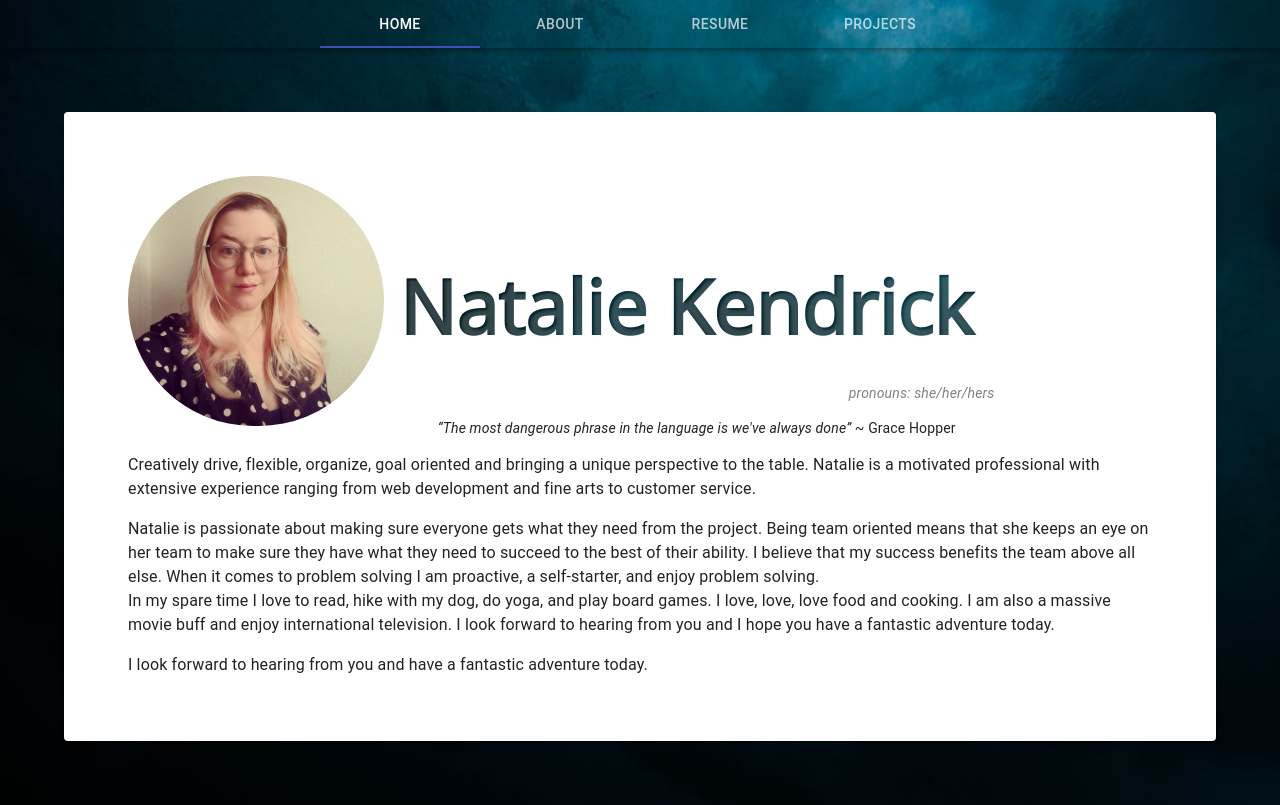
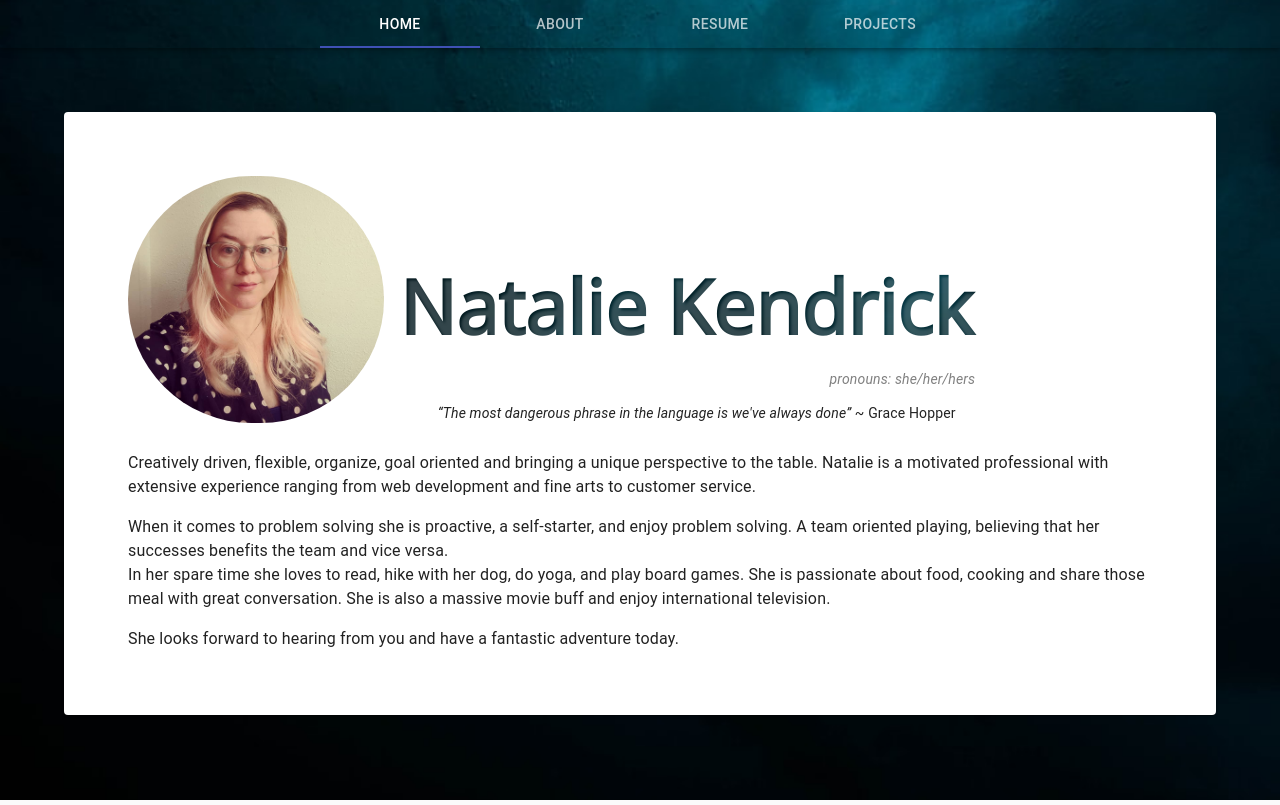
Before and after one commit to listenToRipley/nataliekendrick, a React (Create React App) app: page /about in a window 1280 px wide. Built offline with nearby package versions, Linux system fonts and the light colour scheme.

Commit message:
update about content

```diff
--- a/src/Components/About.js
+++ b/src/Components/About.js
@@ -8,9 +8,9 @@ import './Components.css';
 const About = () => {
   return (
     <Paper className="aboutPage">
-    <Grid root spacing={2} className='aboutHeader' alignContent='space-evenly' noWrap='true'>
+    <Grid root spacing={3} className='aboutHeader' alignContent='space-evenly' noWrap='true'>
     <Grid container>
-    <Grid item xs={12} s={6} md={5} lg={3} spacing={2} alignItem='center'>
+    <Grid item xs={12} s={6} md={5} lg={3} alignItem='center'>
     <img
       className="profilePic"
       alt='Natalie Kendrick'
@@ -34,15 +34,15 @@ const About = () => {
       </Grid>
 
     <Typography paragraph>
-    Creatively drive, flexible, organize, goal oriented and bringing a unique perspective to the table. Natalie is a motivated professional with extensive experience ranging from web development and fine arts to customer service.
+    Creatively driven, flexible, organize, goal oriented and bringing a unique perspective to the table. Natalie is a motivated professional with extensive experience ranging from web development and fine arts to customer service.
     </Typography>
-    <Typography> Natalie is passionate about making sure everyone gets what they need from the project. Being team oriented means that she keeps an eye on her team to make sure they have what they need to succeed to the best of their ability. I believe that my success benefits the team above all else. When it comes to problem solving I am proactive, a self-starter, and enjoy problem solving.
+    <Typography> When it comes to problem solving she is proactive, a self-starter, and enjoy problem solving. A team oriented playing, believing that her successes benefits the team and vice versa.
 </Typography>
     <Typography paragraph>
-    In my spare time I love to read, hike with my dog, do yoga, and play board games. I love, love, love food and cooking. I am also a massive movie buff and enjoy international television. I look forward to hearing from you and I hope you have a fantastic adventure today.
+    In her spare time she loves to read, hike with her dog, do yoga, and play board games. She is passionate about food, cooking and share those meal with great conversation. She is also a massive movie buff and enjoy international television.
     </Typography>
     <Typography>
-      I look forward to hearing from you and have a fantastic adventure today.
+       She looks forward to hearing from you and have a fantastic adventure today.
     </Typography>
     </Grid>
     </Grid>
--- a/src/Components/Components.css
+++ b/src/Components/Components.css
@@ -124,14 +124,15 @@ a:hover {
   color: grey;
   justify-self: center;
   align-self: center;
-  margin-left: 40%;
-  margin-bottom: 2%;
+  margin-left:35%;
+  margin-top: -1em;
+  margin-bottom: 1em;
 }
 
 .aboutQuote {
   width: 100%;
   margin-left: 7%;
-  margin-bottom: 2%;
+  margin-bottom: 2em;
 }
 
 .profilePic {
```
